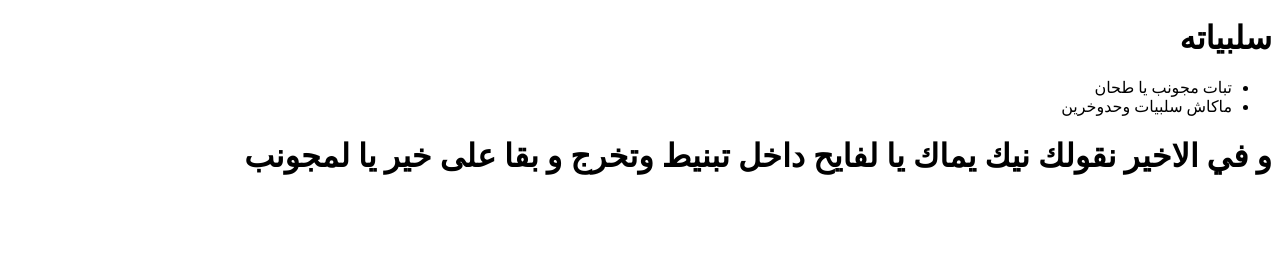
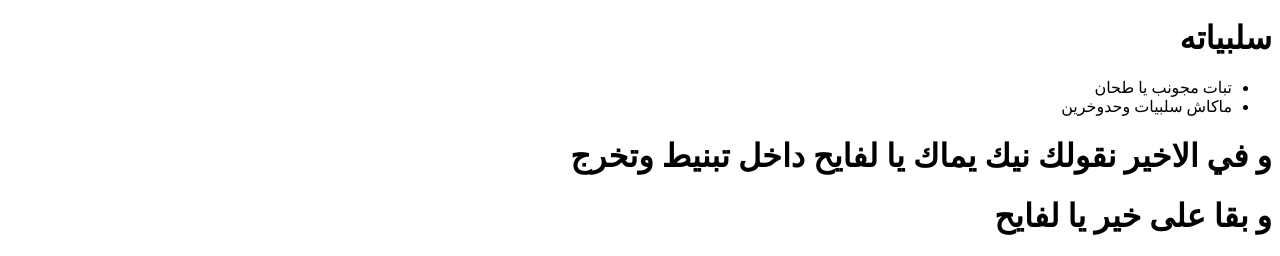
Before and after one commit to theabdouuuu/Nik-matkom, a plain HTML site: page index.html in a window 1280 px wide. Shown: the part 741-997 px from the top of the page. Before the commit the page ends 938 px from the top, so only its background shows below. Drawn offline with Linux system fonts and the light colour scheme.

Commit message:
index.html

```diff
--- a/index.html
+++ b/index.html
@@ -24,6 +24,6 @@
   <LI>تبات مجونب يا طحان</LI>
   <LI>ماكاش سلبيات وحدوخرين</LI>
   </UL>
-  <p><h1>و في الاخير نقولك نيك يماك يا لفايح داخل تبنيط وتخرج و بقا على خير يا لمجونب</h1></p>
-</body>
+  <p><h1>و في الاخير نقولك نيك يماك يا لفايح داخل تبنيط وتخرج</h1></p>
+  <p><h1>و بقا على خير يا لفايح</h1></p>
 </html>
```
